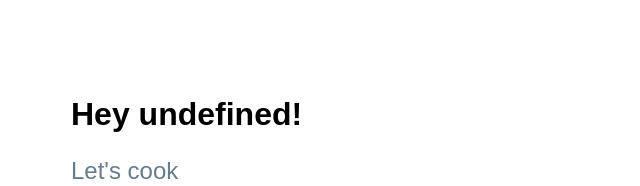
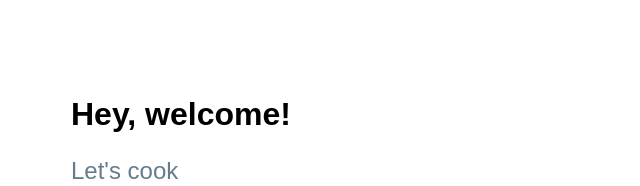
Before and after one commit to JDiogo98/plunch, a Next.js app: page /login in a window 1280 px wide. Shown: the top 186 px of the page, without its empty margins (319-959 px from the left). Built offline with nearby package versions, Linux system fonts and the light colour scheme.

Commit message:
minor fixing

```diff
--- a/src/components/heyComponent.tsx
+++ b/src/components/heyComponent.tsx
@@ -26,20 +26,6 @@ interface HeyComponentProps {
   fromMyAccount?: boolean;
 }
 
-
-
-
-
-
-
-
-
-
-
-
-
-
-
 export const HeyComponent: React.FC<HeyComponentProps> = ({
   firstName,
   fromMyAccount,
@@ -47,7 +33,8 @@ export const HeyComponent: React.FC<HeyComponentProps> = ({
   return (
     <>
       <HeyComponentContainer>
-        <BlackLText>{`Hey ${firstName}!`}</BlackLText>
+        {firstName ? <BlackLText>{`Hey ${firstName}!`}</BlackLText> : <BlackLText>{`Hey, welcome!`}</BlackLText>}
+
         {!fromMyAccount && <GreyMText>{"Let's cook"}</GreyMText>}
       </HeyComponentContainer>
     </>
```
